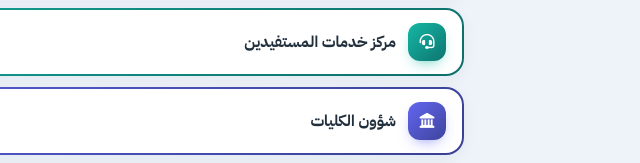
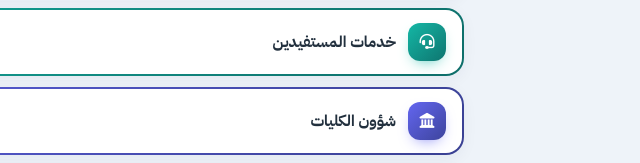
Before and after one commit to MUTLAQ001/0, a plain HTML site: page index.html in a window 1280 px wide. Shown: the part 391-554 px from the top of the page, 606-1246 px from the left. Drawn offline with Linux system fonts and the light colour scheme; a web font is replaced by a local one.

Commit message:
Update index.html

```diff
--- a/index.html
+++ b/index.html
@@ -612,7 +612,7 @@
                 href: 'https://t.me/Qassim_R/223'
             },
             {
-                name: 'مركز خدمات المستفيدين',
+                name: 'خدمات المستفيدين',
                 icon: 'fa-headset',
                 color: '#14B8A6',
                 href: 'https://t.me/Qassim_R/224'
```
